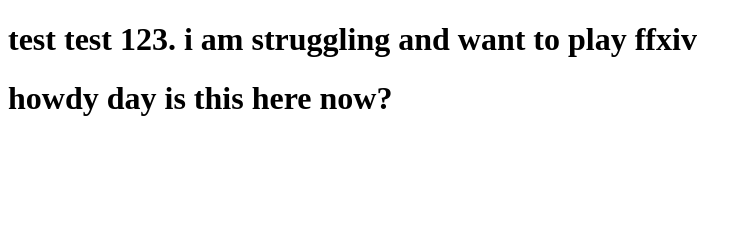
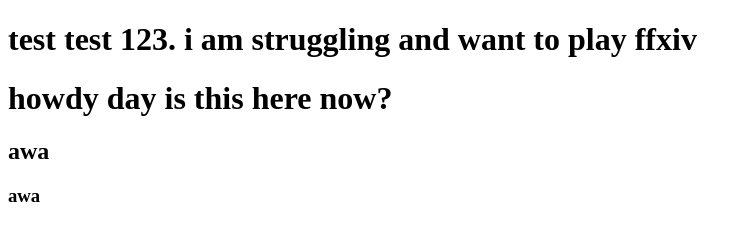
Before and after one commit to mbelikin/Coursera-Test, a plain HTML site: page site/index.html in a window 1280 px wide. Shown: the whole page, without its empty margins (0-752 px from the left). Drawn offline with Linux system fonts and the light colour scheme.

Commit message:
commiting after working in browser-sync

```diff
--- a/site/index.html
+++ b/site/index.html
@@ -8,5 +8,7 @@
 <body>
 <h1>test test 123. i am struggling and want to play ffxiv</h1>
 <h1>howdy day is this here now?</h1>
+<h2>awa</h2>
+<h3>awa</h3>
 </body>
 </html>
```
